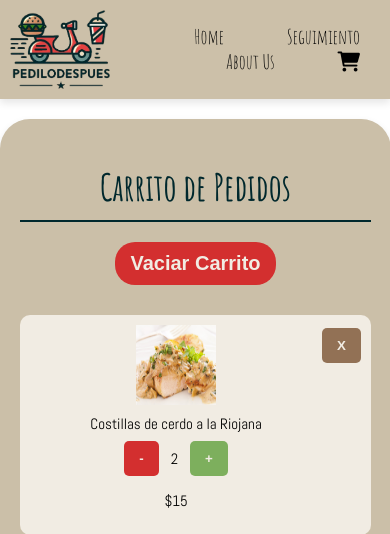
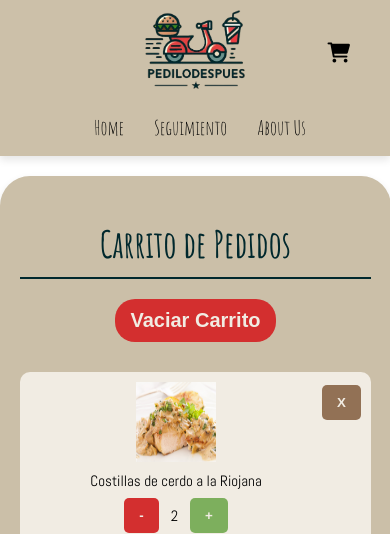
Before and after one commit to ValentinMarcos/TP-IDS-PediloDespues, a Flask app: page /carrito in a window 390 px wide. Shown: the top 534 px of the page. Run offline with Flask 3, Linux system fonts and the light colour scheme; some web fonts are replaced.

Commit message:
Hicimos el navbar responsive

```diff
--- a/front/static/css/styles.css
+++ b/front/static/css/styles.css
@@ -410,6 +410,38 @@ ul.g1h0-social-icons li i {
 }
 
 
-@media (max-width: 768px){
+@media (max-width: 1000px){
+    .nav-desktop-container{
+        width: 100vw;
+    }
+    .body{
+        width: 100%;
+    }
 
+    .header{
+        flex-direction: column;
+    }
+
+    .cart-icon{
+        display: inline-block;
+        position: absolute;
+        top: 40px;
+        right: 40px
+    }
+    .fa-solid fa-cart-shopping{
+        height: 50px;
+    }
+
+    .navbar ul{
+        text-align: center;
+        display: flex;
+    }
+
+    .navbar ul li {
+        display: inline-block;
+        margin: 0px 15px
+    }
+    .navbar a {
+        font-size: 20px;
+    }
 }
```
